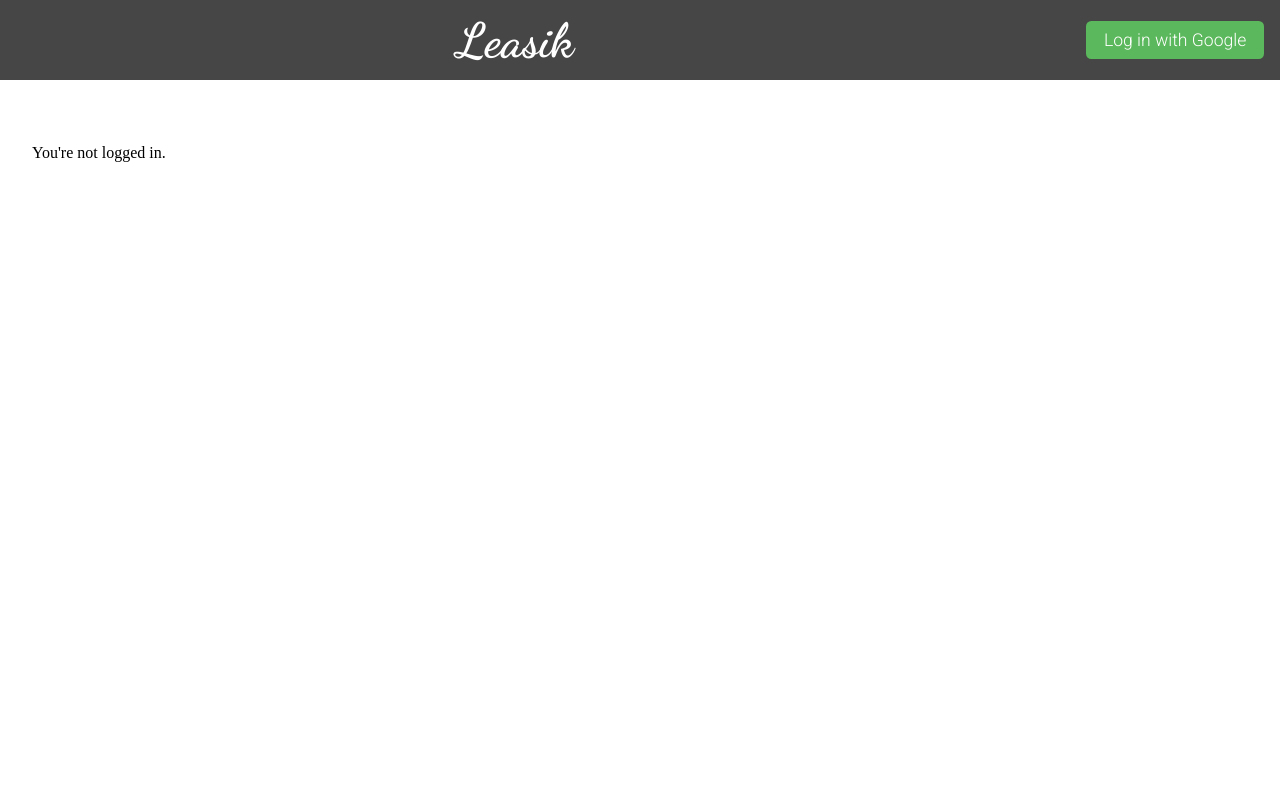
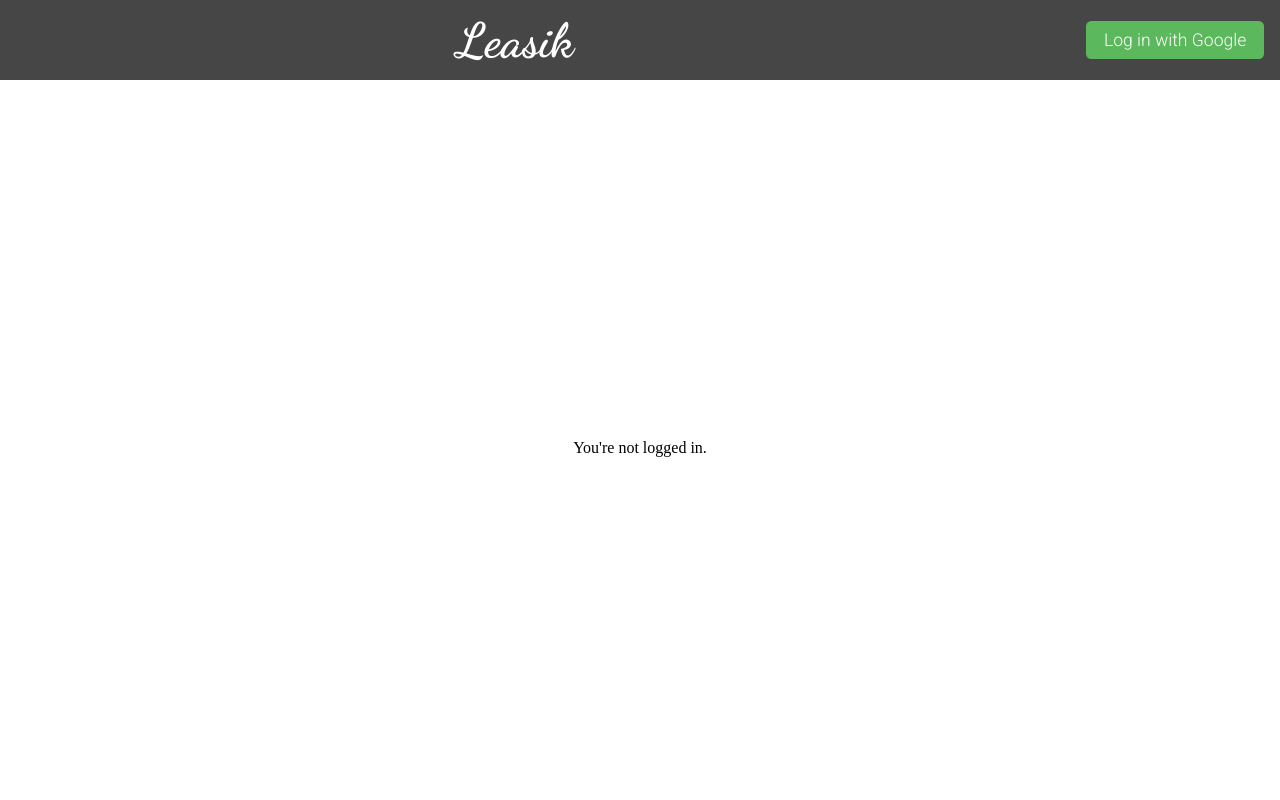
Before and after one commit to abhi-kr-2100/leasik, a Django app: page /lists/ in a window 1280 px wide. Run offline with Django 4.2, Linux system fonts and the light colour scheme; some libraries are stand-ins or nearby versions.

Commit message:
Align to center whatever is inside #content

```diff
--- a/leasikApp/static/leasikApp/styles/base.css
+++ b/leasikApp/static/leasikApp/styles/base.css
@@ -2,6 +2,7 @@
 
 body {
     width: 100vw;
+    min-height: 100vh;
     margin: 0;
     padding: 0;
 }
@@ -13,6 +14,15 @@ body {
     display: flex;
     align-items: center;
     justify-content: space-between;
+}
+
+#content {
+    display: flex;
+    justify-content: center;
+    align-items: center;
+
+    width: 100vw;
+    min-height: 90vh;
 }
 
 #main-header h1 {
```
